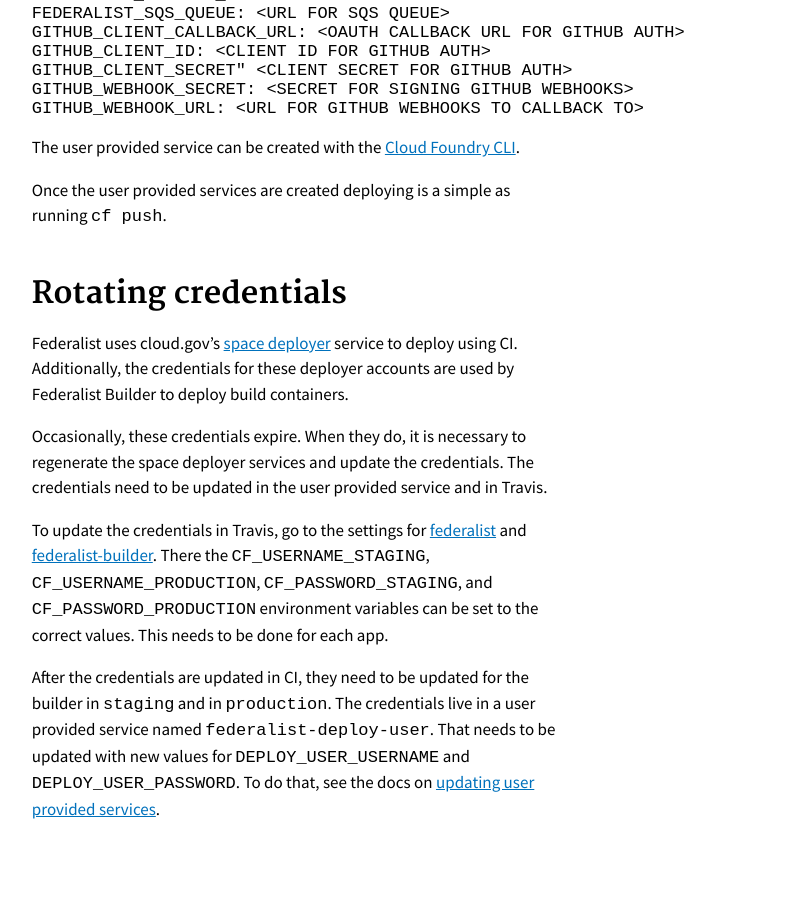
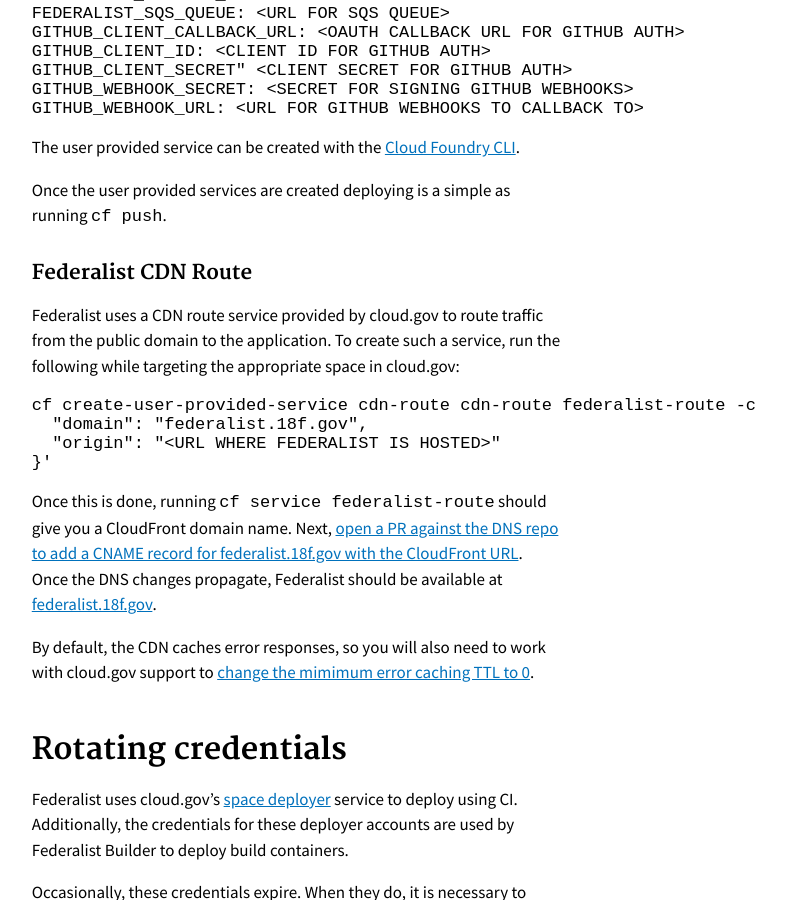
Before and after one commit to Macy-FK/federaliste, a Jekyll site: the page built from pages/how-federalist-works/cloud-gov-setup.md, in a window 1280 px wide and 900 px high, scrolled down 8492 px. Shown: the whole window, without its empty margins (369-1155 px from the left). Built offline with Jekyll 4.4.1, drawn with Linux system fonts in a browser that asks for light colours; Markdown is read by kramdown in place of the engine named in the settings.

Commit message:
Add docs on setting up CDN route
This commit adds docs to describe the work we did to setups the CDN route that routes traffic from federalist.18f.gov and federalist-staging.18f.gov to the appropriate app.

````diff
--- a/pages/how-federalist-works/cloud-gov-setup.md
+++ b/pages/how-federalist-works/cloud-gov-setup.md
@@ -332,6 +332,21 @@ The user provided service can be created with the [Cloud Foundry CLI](https://do
 
 Once the user provided services are created deploying is a simple as running `cf push`.
 
+### Federalist CDN Route
+
+Federalist uses a CDN route service provided by cloud.gov to route traffic from the public domain to the application. To create such a service, run the following while targeting the appropriate space in cloud.gov:
+
+```shell
+cf create-user-provided-service cdn-route cdn-route federalist-route -c '{
+  "domain": "federalist.18f.gov",
+  "origin": "<URL WHERE FEDERALIST IS HOSTED>"
+}'
+```
+
+Once this is done, running `cf service federalist-route` should give you a CloudFront domain name. Next, [open a PR against the DNS repo to add a CNAME record for federalist.18f.gov with the CloudFront URL](https://github.com/18F/dns/commit/403f67db920e629c73bd7e2c43fbb367514af8cf). Once the DNS changes propagate, Federalist should be available at [federalist.18f.gov](https://federalist.18f.gov).
+
+By default, the CDN caches error responses, so you will also need to work with cloud.gov support to [change the mimimum error caching TTL to 0](http://docs.aws.amazon.com/AmazonCloudFront/latest/DeveloperGuide/HTTPStatusCodes.html).
+
 ## Rotating credentials
 
 Federalist uses cloud.gov's [space deployer](https://cloud.gov/docs/services/cloud-gov-service-account/#plans) service to deploy using CI. Additionally, the credentials for these deployer accounts are used by Federalist Builder to deploy build containers.
````
